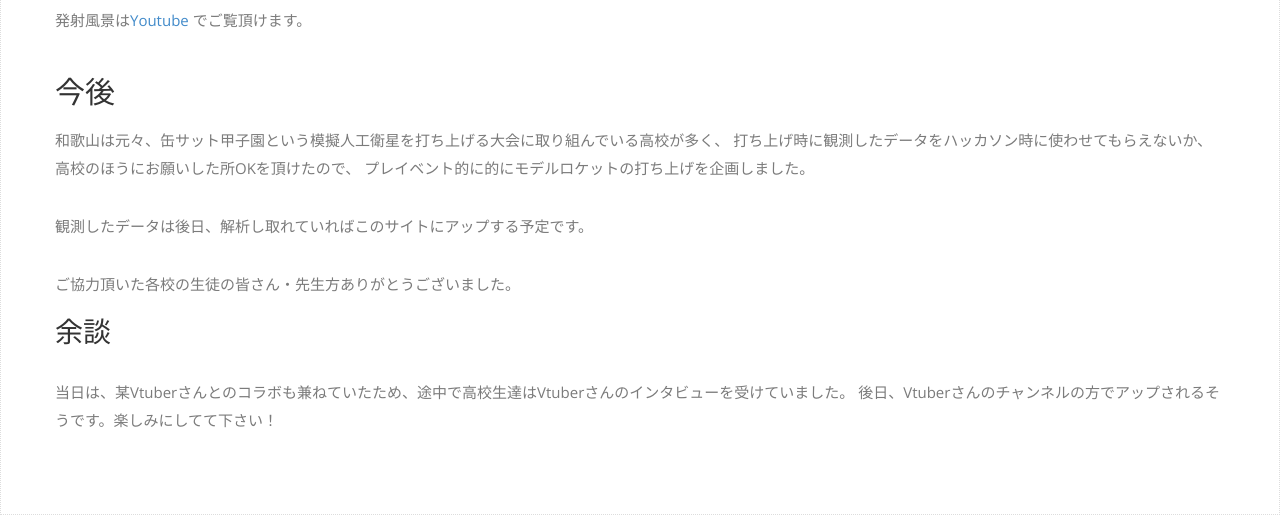
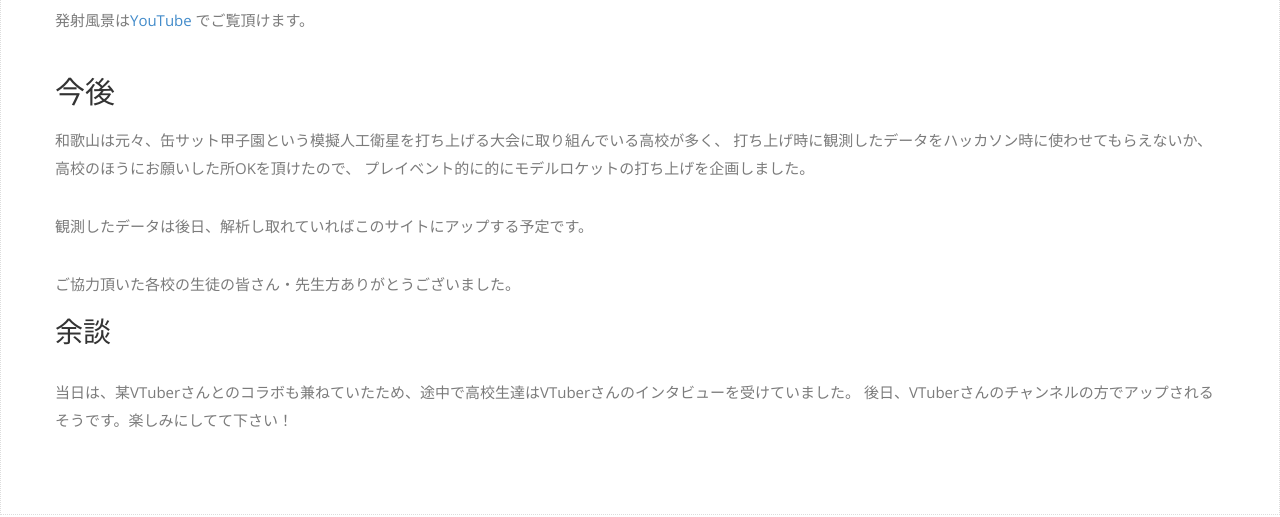
Before and after one commit to naogify/space-apps-kushimoto.github.io, a Jekyll site: the page built from _posts/2019-09-16-model-rocket.md, in a window 1280 px wide and 900 px high, scrolled down 9672 px, cut to the strip 250-767 px from the top of the window. Built offline with Jekyll 4.4.1, drawn with Linux system fonts in a browser that asks for light colours; nearby versions of some CDN libraries; some web fonts are replaced; a script that is not in the unit is left out.

Commit message:
fix typo

```diff
--- a/_posts/2019-09-16-model-rocket.md
+++ b/_posts/2019-09-16-model-rocket.md
@@ -57,7 +57,7 @@ author: Naoki Ohashi
 
 
 
-発射風景は<a href="https://www.youtube.com/watch?v=dIm8g0KGRic" >Youtube</a> でご覧頂けます。
+発射風景は<a href="https://www.youtube.com/watch?v=dIm8g0KGRic">YouTube</a> でご覧頂けます。
 
 
 
@@ -73,5 +73,5 @@ author: Naoki Ohashi
 
 ### 余談
 
-当日は、某Vtuberさんとのコラボも兼ねていたため、途中で高校生達はVtuberさんのインタビューを受けていました。
-後日、Vtuberさんのチャンネルの方でアップされるそうです。楽しみにしてて下さい！
+当日は、某VTuberさんとのコラボも兼ねていたため、途中で高校生達はVTuberさんのインタビューを受けていました。
+後日、VTuberさんのチャンネルの方でアップされるそうです。楽しみにしてて下さい！
```
